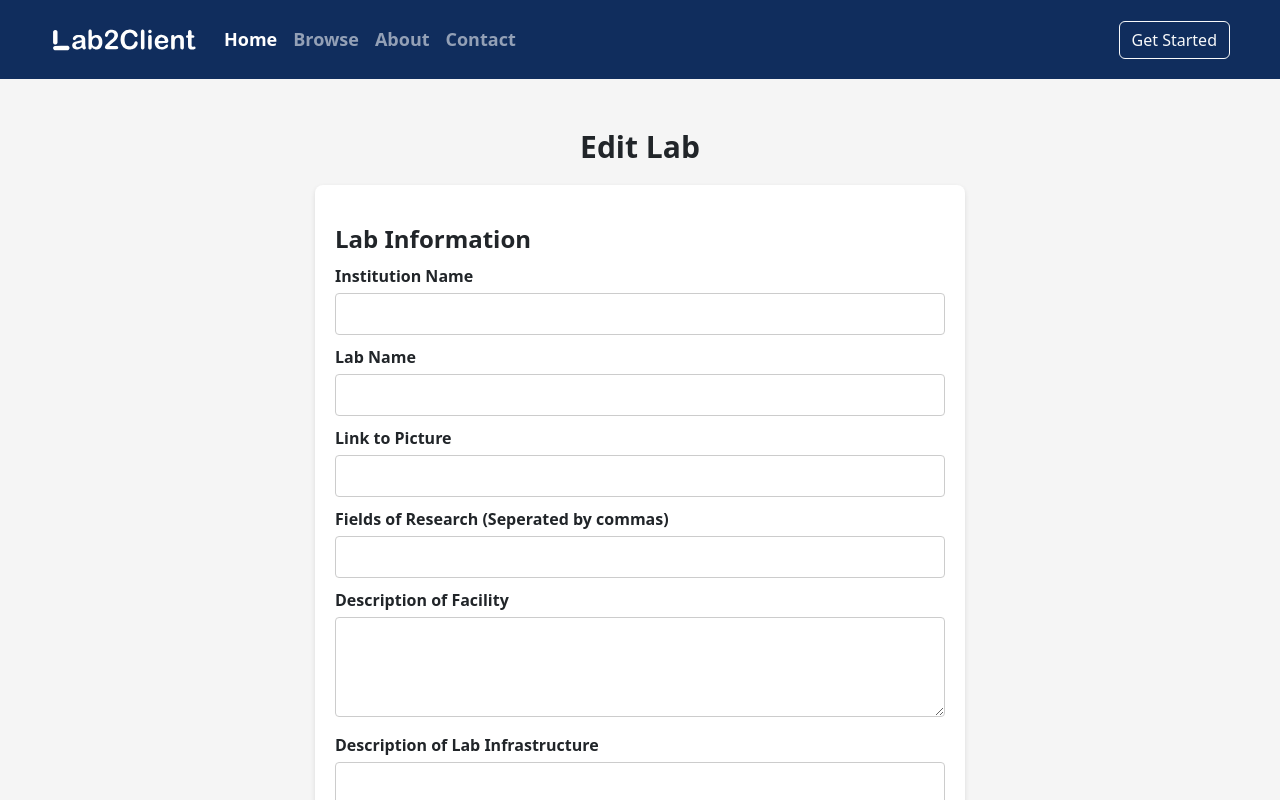
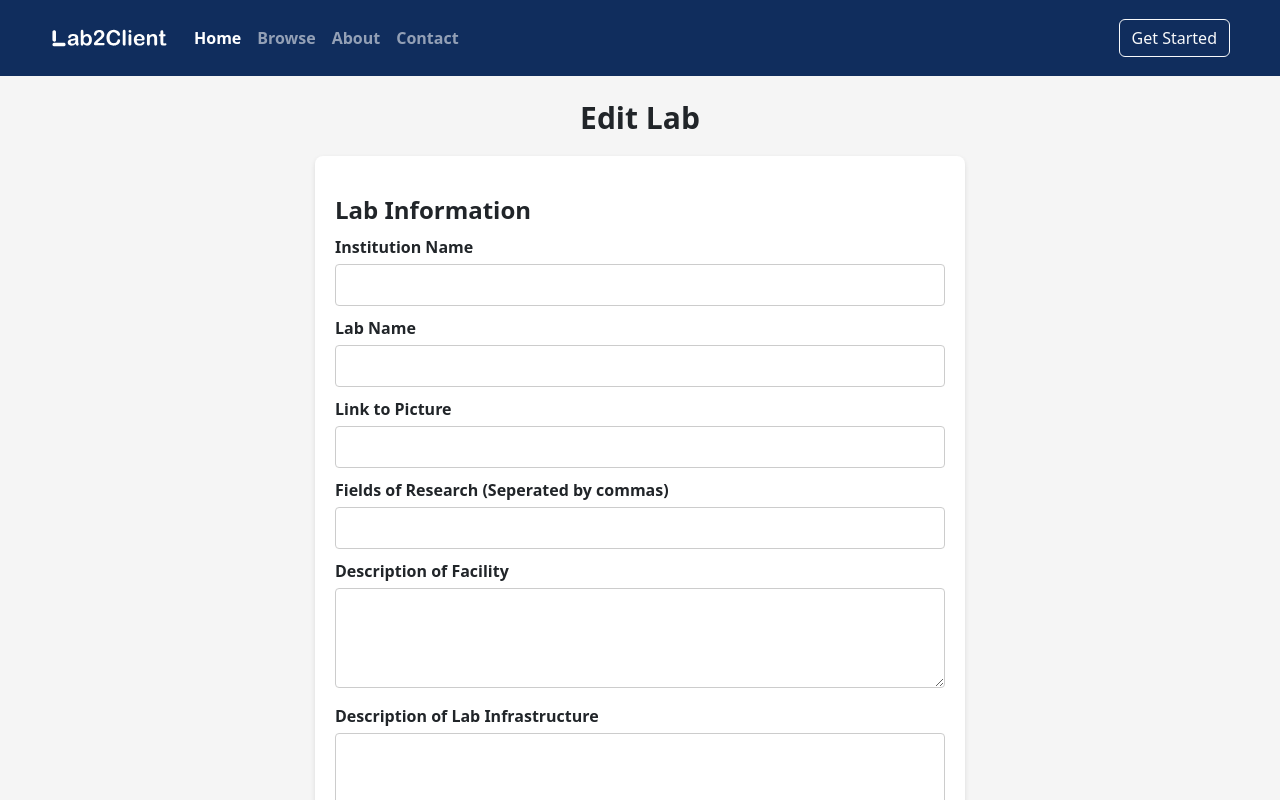
Before and after one commit to idrak888/lab2client-frontend, a Next.js app: page /edit in a window 1280 px wide. Shown: the top 800 px of the page. Built offline with nearby package versions, Linux system fonts and the light colour scheme; no server answers.

Commit message:
Fixed navbar and css tweaks

```diff
--- a/components/Layout/Navbar.js
+++ b/components/Layout/Navbar.js
@@ -4,9 +4,9 @@ import React from 'react'
 
 export default function Navbar({ user }) {
 	return (
-		<nav className="navbar navbar-expand-lg navbar-dark">
+		<nav className="navbar navbar-expand-lg navbar-dark fixed-top">
 			<div className="container-fluid">
-				<a className="navbar-brand" href="/"><img src='/lab2client-white.svg' width={150} /></a>
+				<a className="navbar-brand" href="/"><img src='/lab2client-white.svg' width={120} /></a>
 				<button className="navbar-toggler" type="button" data-bs-toggle="collapse" data-bs-target="#navbarSupportedContent" aria-controls="navbarSupportedContent" aria-expanded="false" aria-label="Toggle navigation">
 					<i style={{ color: "white" }} className="bi bi-list"></i>
 				</button>
--- a/pages/about/index.js
+++ b/pages/about/index.js
@@ -8,7 +8,8 @@ export default function TeamPage() {
 	return (
 		<div style={{
 			width: "100%",
-			backgroundColor: "rgb(240, 240, 240)"
+			backgroundColor: "rgb(240, 240, 240)",
+			marginTop: 80
 		}}>
 			<Head>
 				<title>Meet the Team | Lab2Client</title>
--- a/styles/Auth.module.css
+++ b/styles/Auth.module.css
@@ -3,6 +3,7 @@
     background-color: #f5f5f5;
     min-height: 100vh;
     padding: 50px;
+    margin-top: 50px;
 }
 
 .inner {
--- a/styles/Dashboard.module.css
+++ b/styles/Dashboard.module.css
@@ -5,6 +5,7 @@
     justify-content: center;
     padding: 40px;
     background-color: #f5f5f5;
+    margin-top: 80px;
 }
 
 .inner {
--- a/styles/Home.module.css
+++ b/styles/Home.module.css
@@ -4,6 +4,7 @@
     color: white;
     padding: 90px 20px;
     overflow-x: hidden;
+    margin-top: 50px;
 }
 
 .outer .container {
--- a/styles/Listings.module.css
+++ b/styles/Listings.module.css
@@ -6,6 +6,7 @@
     align-items: center;
     flex-direction: column;
     background-color: rgb(240, 240, 240);
+    margin-top: 70px;
 }
 
 .greyComponent {
--- a/styles/Payment.module.css
+++ b/styles/Payment.module.css
@@ -3,6 +3,7 @@
     background-color: #f5f5f5;
     min-height: 100vh;
     padding: 50px;
+    margin-top: 50px;
 }
 
 .inner {
--- a/styles/globals.css
+++ b/styles/globals.css
@@ -2,60 +2,84 @@ body {
     margin: 0;
     padding: 0;
 }
+
 .navbar {
     background-color: #102D5D;
 }
+
 .navbar .container-fluid {
     max-width: 1200px;
     padding: 10px;
 }
+
+.navbar .navbar-brand {
+    margin-top: -2px;
+}
+
 @media only screen and (max-width: 1200px) {
     .navbar .container-fluid {
         max-width: 1000px;
     }
 }
+
 @media only screen and (max-width: 1000px) {
     .navbar .container-fluid {
         max-width: 800px;
         padding: 0 20px;
     }
 }
+
 .navbar .nav-link {
-    font-size: 18px;
+    font-size: 16px;
     font-weight: bold;
 }
+
+.navbar .btn {
+    font-size: 16px;
+}
+
 .FooterWrapper {
     width: 100%;
 }
+
 .footer {
     background-color: #071429;
     max-width: 100vw;
 }
+
 .footer-content {
     color: #eeeeee;
 }
+
 .footer-links a {
     color: #eeeeee;
     text-decoration: none;
     transition: color 0.3s;
 }
+
 .footer-links a:hover {
     text-decoration: underline;
 }
-.footer-content, .footer-links, .footer-social {
+
+.footer-content,
+.footer-links,
+.footer-social {
     padding: 30px 10px;
 }
+
 .footer-social a {
     color: #eeeeee;
     text-decoration: none;
     margin: 0 10px;
     font-size: 20px;
 }
+
 .loader {
     width: 3.25em;
     transform-origin: center;
     animation: rotate4 2s linear infinite;
 }
+
 .loader circle {
     fill: none;
     stroke: hsl(214, 97%, 59%);
```
Also changed, not shown: pages/dashboard/form/index.js (+8 -2 lines).
